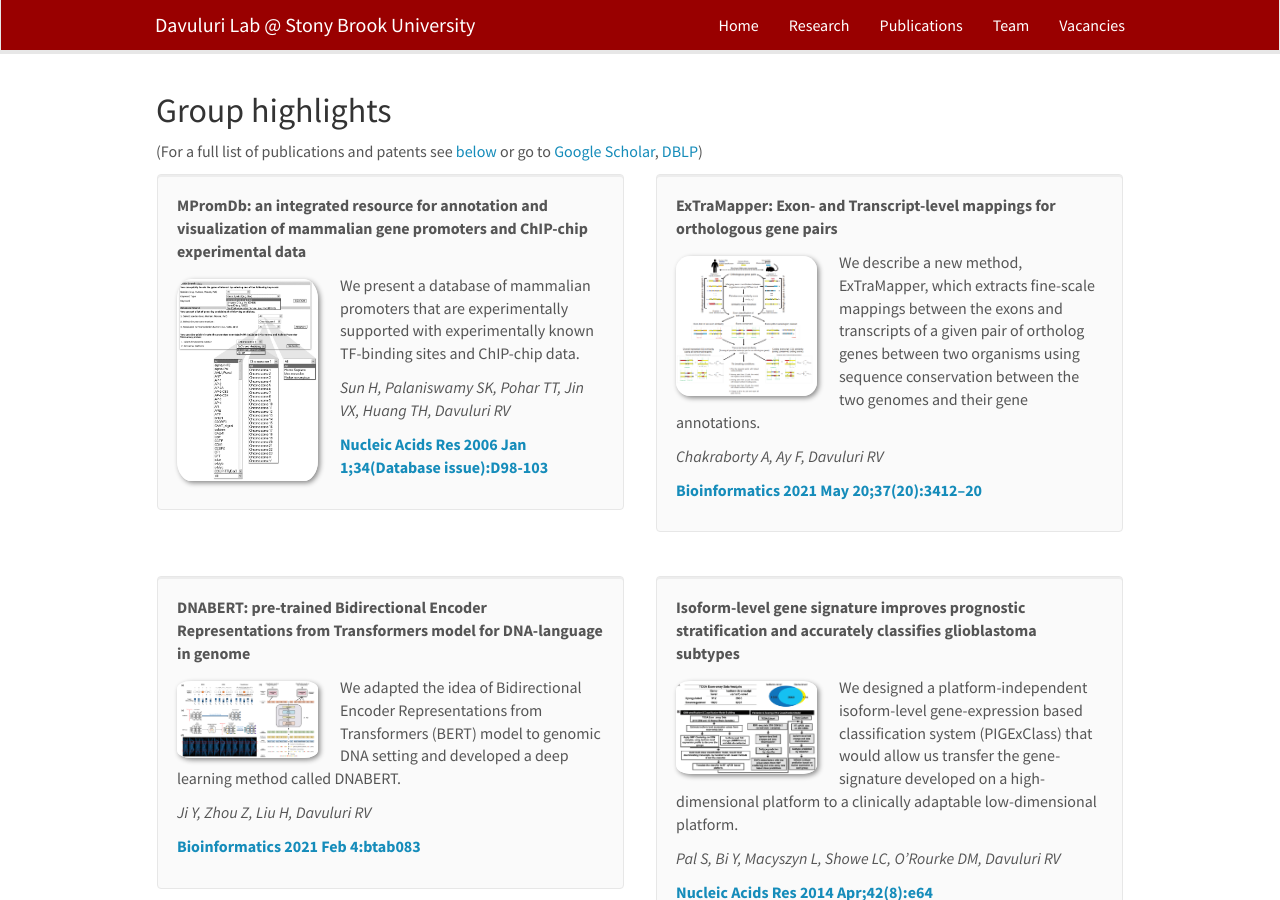
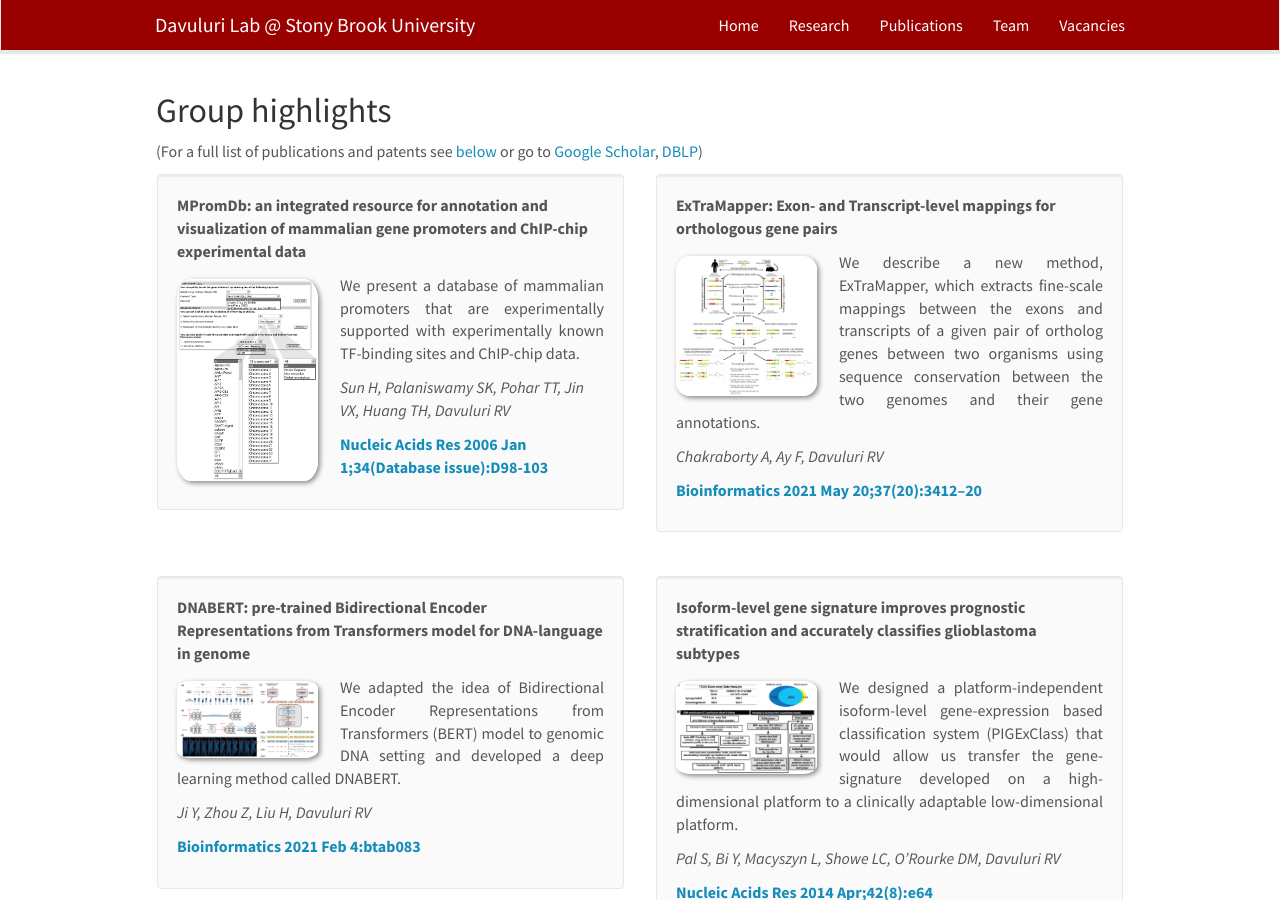
Before and after one commit to DavuluriLab/DavuluriLab.github.io, a Jekyll site: the page built from _pages/publications.md, in a window 1280 px wide and 900 px high. Built offline with Jekyll 4.4.1, drawn with Linux system fonts in a browser that asks for light colours; nearby versions of some CDN libraries.

Commit message:
Update publications.md

```diff
--- a/_pages/publications.md
+++ b/_pages/publications.md
@@ -25,7 +25,7 @@ permalink: /publications/
  <div class="well">
   <pubtit>{{ publi.title }}</pubtit>
   <img src="{{ site.url }}{{ site.baseurl }}/images/pubpic/{{ publi.image }}" class="img-responsive" width="33%" style="float: left" />
-  <p>{{ publi.description }}</p>
+  <p style="text-align:justify">{{ publi.description }}</p>
   <p><em>{{ publi.authors }}</em></p>
   <p><strong><a href="{{ publi.link.url }}">{{ publi.link.display }}</a></strong></p>
   <p class="text-danger"><strong> {{ publi.news1 }}</strong></p>
```
